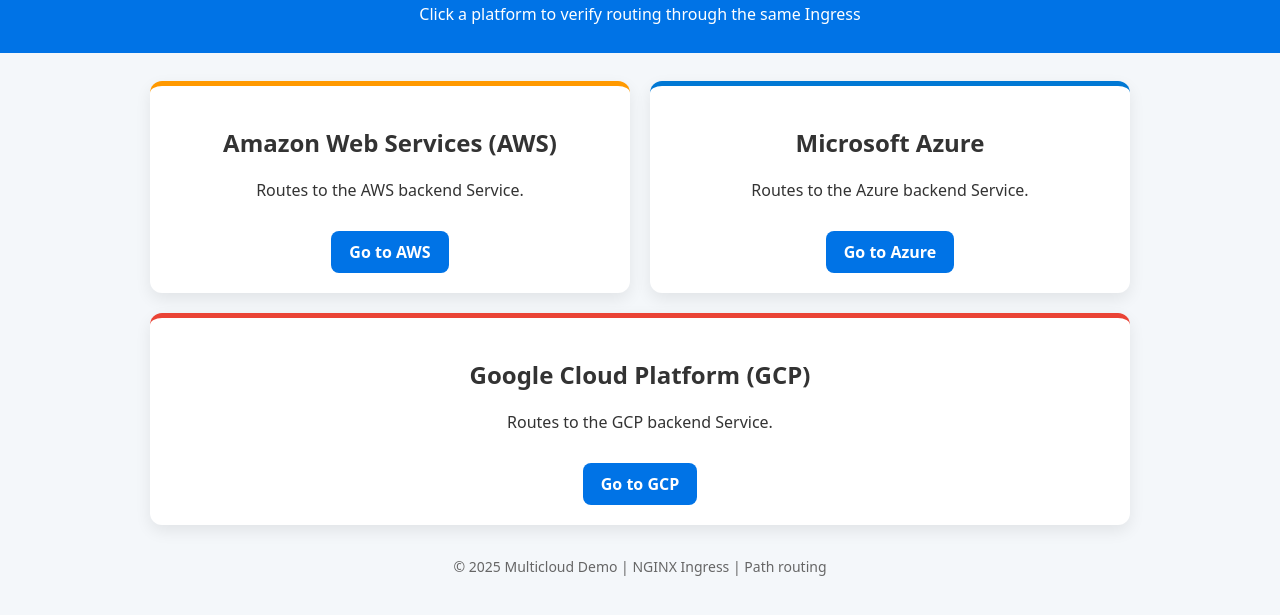
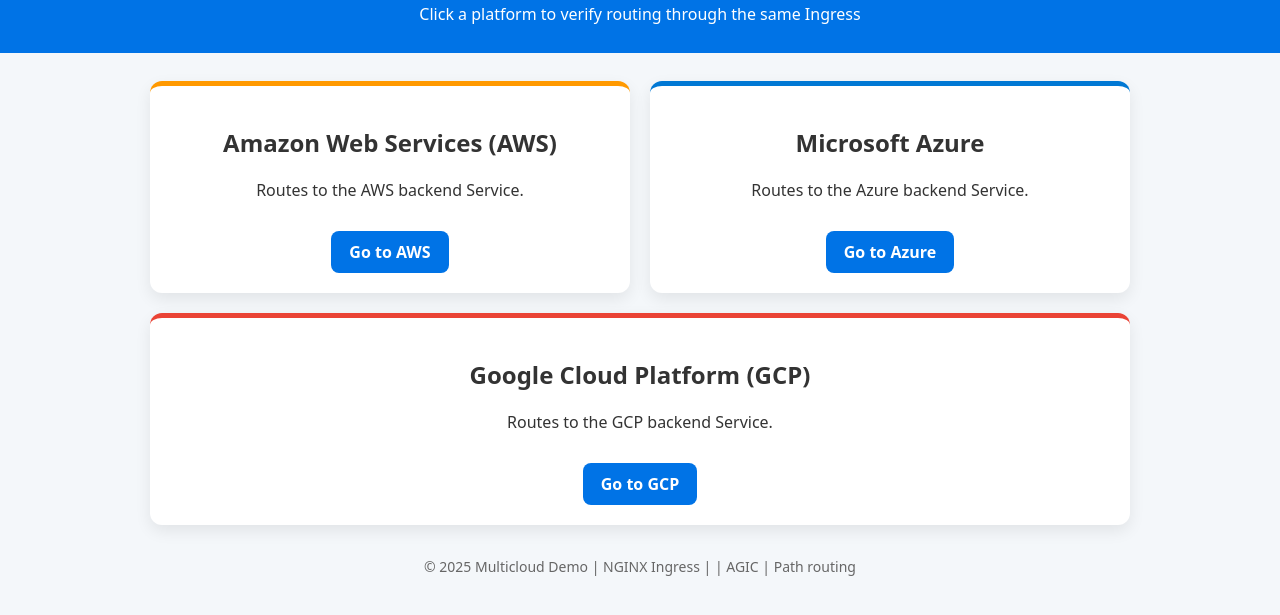
Before and after one commit to satyammaurya-cloud/kubernetes-ingress-deployment, a plain HTML site: page index.html in a window 1280 px wide. Shown: the part 69-684 px from the top of the page. Drawn offline with Linux system fonts and the light colour scheme.

Commit message:
agic addedd

```diff
--- a/index.html
+++ b/index.html
@@ -43,6 +43,6 @@
     </div>
   </div>
 
-  <footer>© 2025 Multicloud Demo | NGINX Ingress | Path routing</footer>
+  <footer>© 2025 Multicloud Demo | NGINX Ingress | | AGIC | Path routing</footer>
 </body>
 </html>
```
Also changed, not shown: 6 other files.
